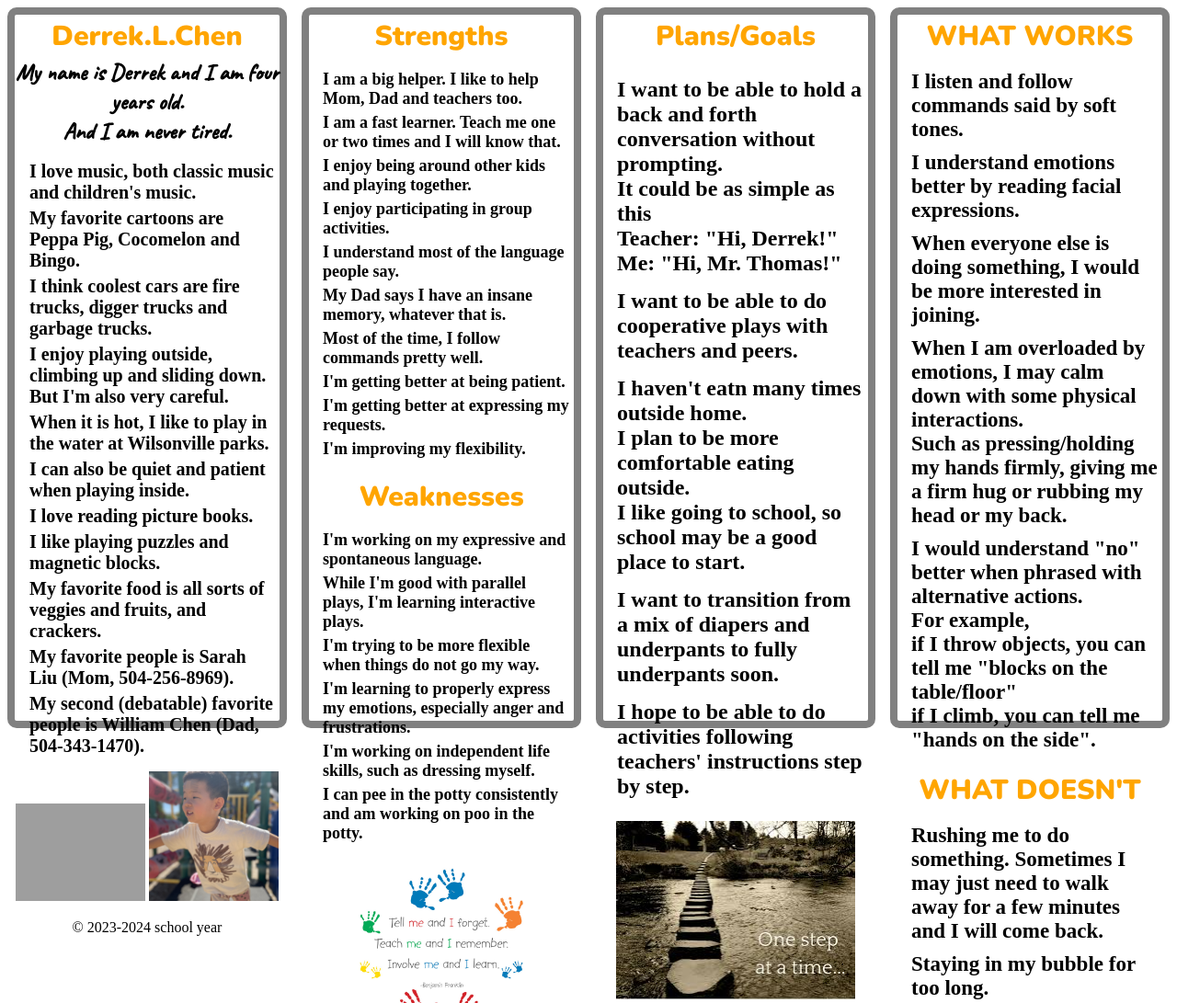
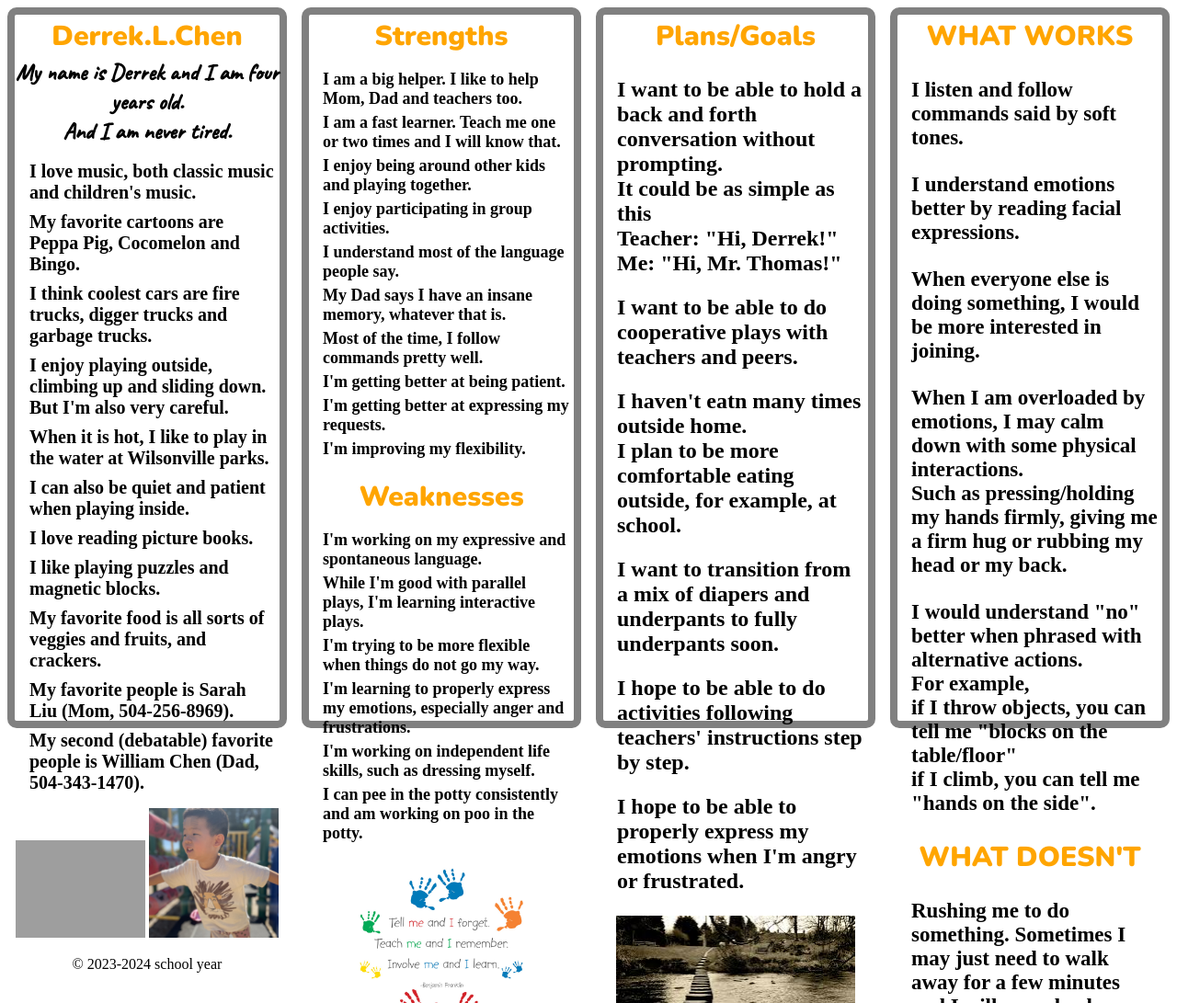
Before and after one commit to William-SicongChen/Derrek, a plain HTML site: page index.html in a window 1280 px wide. Shown: the top 1091 px of the page at 92% size. Drawn offline with nearby package versions, Linux system fonts and the light colour scheme; grey boxes are pictures that could not be loaded.

Commit message:
change linewidth

```diff
--- a/index.html
+++ b/index.html
@@ -89,11 +89,11 @@
             </li>
             <li>I want to be able to do cooperative plays with teachers and peers.</li>
             <li>I haven't eatn many times outside home. <br>
-                I plan to be more comfortable eating outside. <br>
-                I like going to school, so school may be a good place to start.
+                I plan to be more comfortable eating outside, for example, at school.
             </li>
             <li>I want to transition from a mix of diapers and underpants to fully underpants soon.</li>
             <li>I hope to be able to do activities following teachers' instructions step by step.</li>
+            <li>I hope to be able to properly express my emotions when I'm angry or frustrated.</li>
           </ul>
         </h2>
         <img src="./assets/images/one-step.jpg" alt="step_image"/>
--- a/style.css
+++ b/style.css
@@ -37,7 +37,7 @@ ul {
     font-size: 20px;
     font-weight: bold;
     flex-shrink: 1;
-    margin: 5px 1px;
+    margin: 9px 1px;
 }
 
 .one img {
@@ -62,7 +62,7 @@ ul {
 
 .three li {
     font-size: 24px;
-    margin: 14px 0;
+    margin: 21px 0;
 }
 
 .three img {
@@ -73,7 +73,7 @@ ul {
  }
 
 .four li {
-    margin: 10px 0;
+    margin: 25px 0;
     font-size: 23px;
 }
 
```
